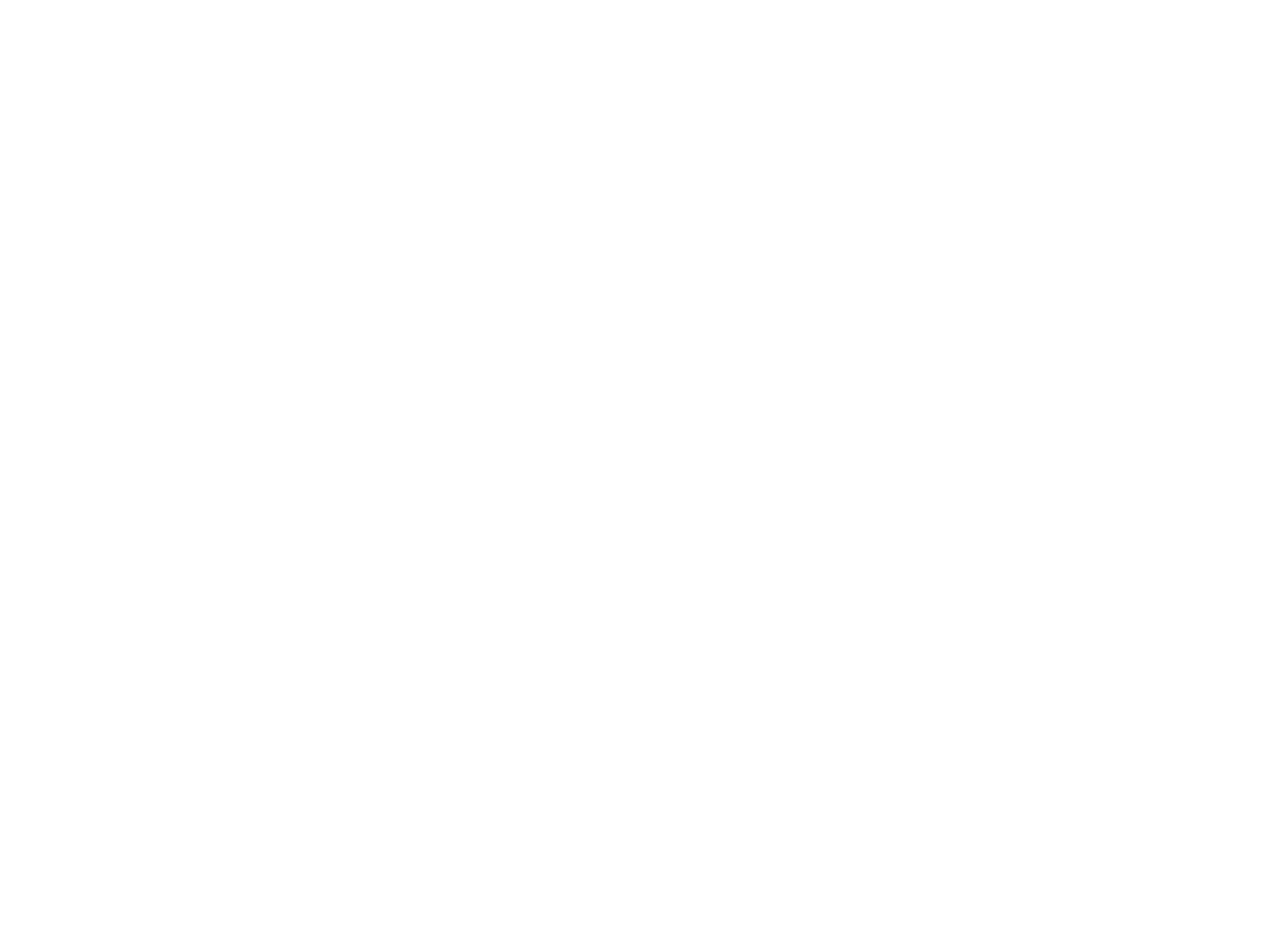
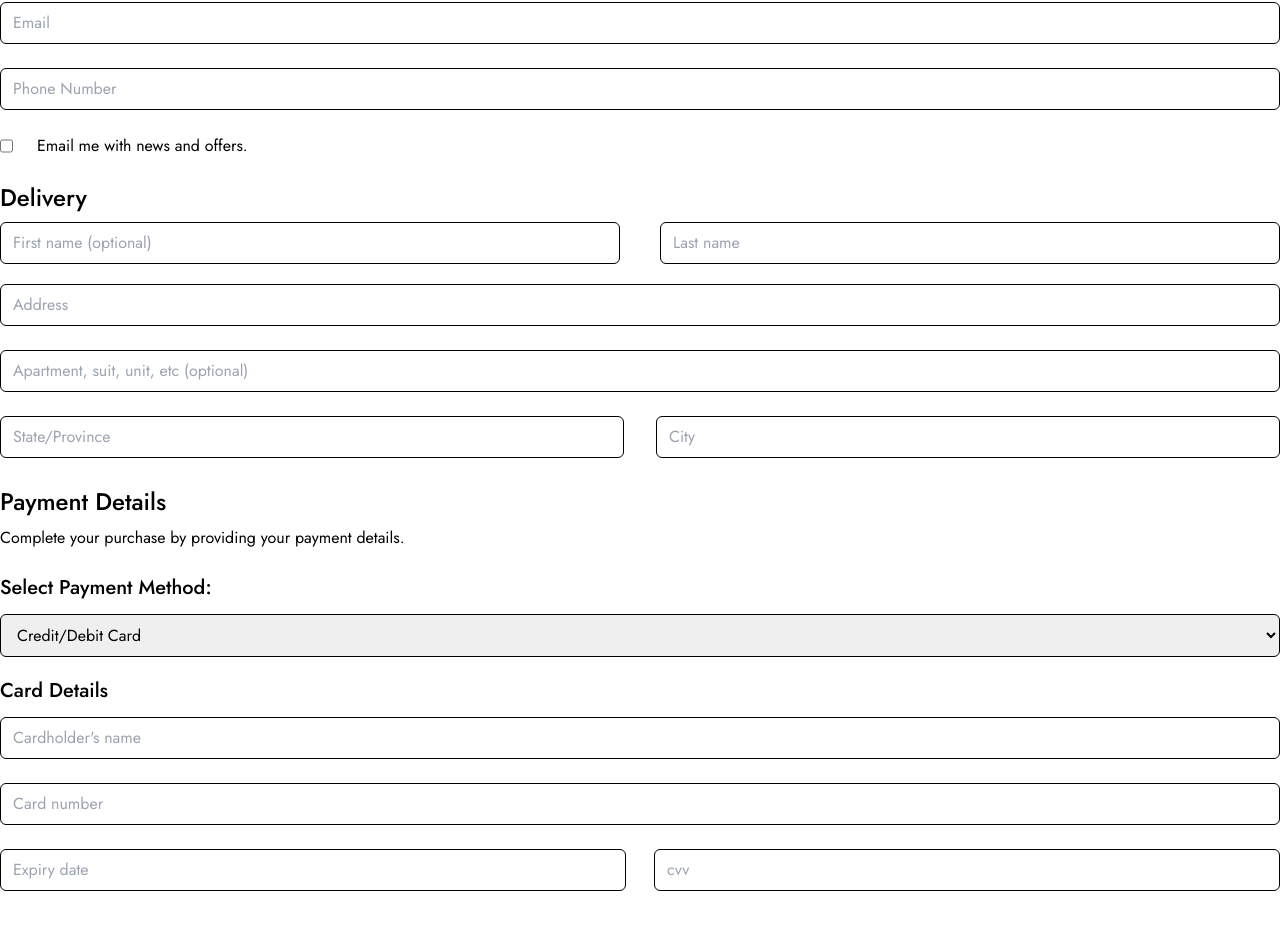
Before and after one commit to heedarah/Haven-Home, a React (Vite) app: page /checkout in a window 1280 px wide. Before the commit this address had no page. Shown: the part 134-1064 px from the top of the page. Before the commit the page ends 800 px from the top, so only its background shows below. Built offline with nearby package versions, Linux system fonts and the light colour scheme.

Commit message:
Worked on the checkout page

```diff
--- a/src/App.jsx
+++ b/src/App.jsx
@@ -8,6 +8,7 @@
 import FaqPage from "./Components/Pages/FaqPage";
 import { CartProvider } from "react-use-cart";
 import Collections from "./Components/Collections";
+import Checkout from "./Components/Pages/checkout";
 
 function App() {
   return (
@@ -22,6 +23,7 @@
           <Route path="/faqs" element={<FaqPage />} />
           <Route path="/products" element={<Products />} />
           <Route path="/collections" element={<Collections />} />
+          <Route path="/checkout" element={<Checkout />} />
         </Routes>
       </Router>
     </CartProvider>
--- a/src/Components/Pages/CartPage.jsx
+++ b/src/Components/Pages/CartPage.jsx
@@ -2,14 +2,12 @@
 import Navbar from "../Navbar";
 import Footer from "../Footer";
 import CartItemCard from "../Cart-ItemCard";
-
+import { Link } from "react-router-dom";
 import { useCart } from "react-use-cart";
 
 function CartPage() {
   const { items } = useCart();
-  const handleCheckout = () => {
-    alert("You will be redirected to the checkout page ");
-  };
+  const handleCheckout = () => {};
   return (
     <div className="pt-28">
       <Navbar />
@@ -48,12 +46,14 @@
         ))}
       </div>
 
+      <Link to={"/Checkout"}>
         <button
           onClick={handleCheckout}
           className="item-center mx-auto bg-[black] text-[white] flex py-3.5 px-10 rounded-full "
         >
           CHECK OUT
         </button>
+      </Link>
 
       <Footer />
     </div>
--- /dev/null
+++ b/src/Components/Pages/Checkout.jsx
@@ -0,0 +1,132 @@
+import React from "react";
+import Navbar from "../Navbar";
+import { FaCreditCard } from "react-icons/fa";
+import { useCart } from "react-use-cart";
+
+function Checkout() {
+  const { cartTotal } = useCart();
+  return (
+    <div className="pt-24 items-center mx-auto  container ">
+      <Navbar />
+      <div className="w-90">
+        <div className="mb-6 w-full">
+          <label className="text-2xl  block font-medium mb-2">Contact</label>
+          <input
+            type="text"
+            placeholder="Email"
+            className="border rounded-md block px-3 py-2 w-full "
+          />
+          <input
+            type="text"
+            placeholder="Phone Number"
+            className="border rounded-md block mt-6 px-3 py-2 w-full "
+          />
+        </div>
+        <label className="flex gap-6">
+          <input type="checkbox" name="" id="" />
+          <span>Email me with news and offers.</span>
+        </label>
+
+        <label className="text-2xl mt-6 block font-medium mb-2">Delivery</label>
+        <div className="flex gap-10 mb-5">
+          <input
+            type="text"
+            placeholder="First name (optional)"
+            className="border rounded-md px-3 py-2 w-full"
+          />
+          <input
+            type="text"
+            placeholder="Last name"
+            className="border rounded-md px-3 py-2 w-full"
+          />
+        </div>
+
+        <input
+          type="text"
+          placeholder="Address"
+          className="border rounded-md mb-6 px-3 py-2 w-full"
+        />
+        <input
+          type="text"
+          placeholder="Apartment, suit, unit, etc (optional)"
+          className="border rounded-md px-3 py-2  w-full"
+        />
+
+        <div className="flex gap-8 mt-6">
+          <input
+            type="text"
+            placeholder="State/Province"
+            className="border rounded-md px-3 py-2 w-full"
+          />
+          <input
+            type="text"
+            placeholder="City"
+            className="border rounded-md px-3 py-2 w-full"
+          />
+        </div>
+
+        <label className="text-2xl  block font-medium mt-7">
+          Payment Details
+        </label>
+        <p className="my-2">
+          Complete your purchase by providing your payment details.
+        </p>
+        <div>
+          <form action="">
+            <label className="text-xl font-medium block  mt-6">
+              Select Payment Method:
+            </label>
+            <select
+              name=""
+              id=""
+              className="border rounded-md px-3 py-2 w-full my-3"
+            >
+              <option value="">Credit/Debit Card</option>
+              <option value="">Paypal</option>
+              <option value="">Virtual Account</option>
+            </select>
+          </form>
+          <label className="text-xl font-medium block mt-2">Card Details</label>
+          <input
+            type="text"
+            placeholder="Cardholder's name"
+            className="border rounded-md px-3 my-3 py-2 w-full"
+          />
+          <input
+            type="text"
+            placeholder="Card number"
+            className="border rounded-md px-3 my-3 py-2 w-full"
+          />
+          <div className="flex gap-7">
+            <input
+              type="text"
+              placeholder="Expiry date"
+              className="border rounded-md px-3 my-3 py-2 w-full"
+            />
+            <input
+              type="password"
+              placeholder="cvv"
+              className="border rounded-md px-3 my-3 py-2 w-full"
+            />
+          </div>
+        </div>
+        <div className="flex justify-between my-6 ">
+          <h2 className="text-2xl font-semibold ">Subtotal:</h2>
+          <span className="text-center">{cartTotal}</span>
+        </div>
+
+        <div className="flex justify-between ">
+          <h2 className="text-2xl font-semibold ">Total:</h2>
+          <span className="text-center">{cartTotal}</span>
+        </div>
+        <div className="items-center flex mt-14">
+          <button className="bg-[black] text-2xl text-[white] py-4 px-6 rounded-full w-[50%]  mx-auto">
+            Make Payment
+          </button>
+        </div>
+      </div>
+    </div>
+  );
+}
+
+export default Checkout;
--- a/tailwind.config.js
+++ b/tailwind.config.js
@@ -9,9 +9,11 @@
     },
 
     extend: {
-      // textColor: {"visited"}
-      backgroundColor: ["active", "disabled", "checked"],
-      borderColor: ["active", "disabled", "checked", "focused"],
+      backgroundImage: {
+        'hero-image': "url('/img"
+      }
+      // backgroundColor: ["active", "disabled", "checked"],
+      // borderColor: ["active", "disabled", "checked", "focused"],
     },
   },
   plugins: [],
```
Lines whose indentation alone changed are shown as unchanged.
